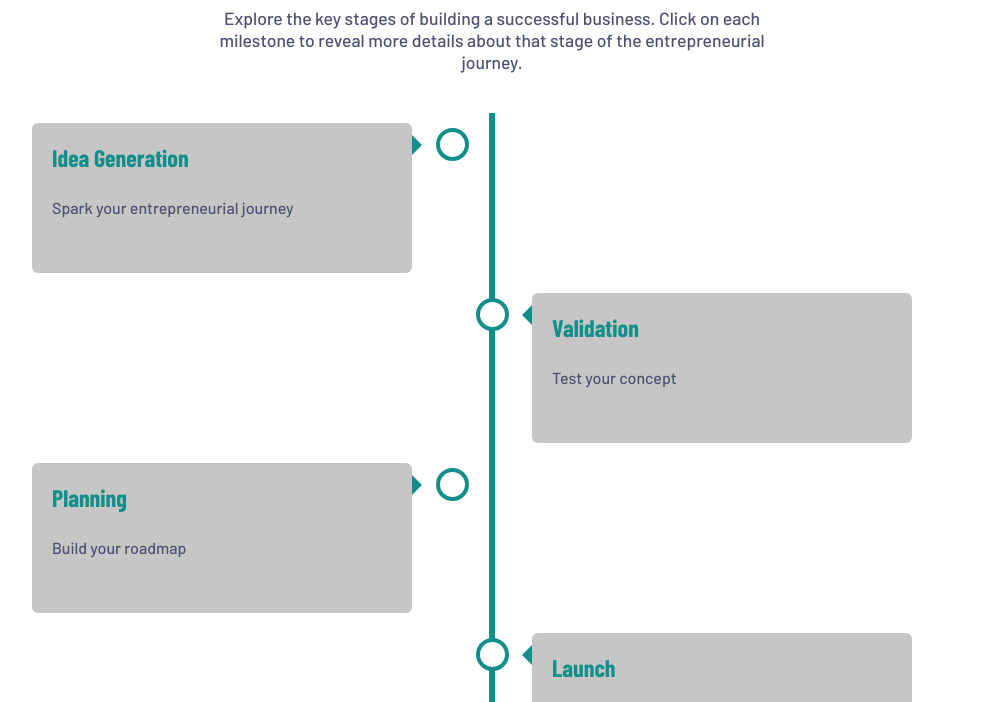
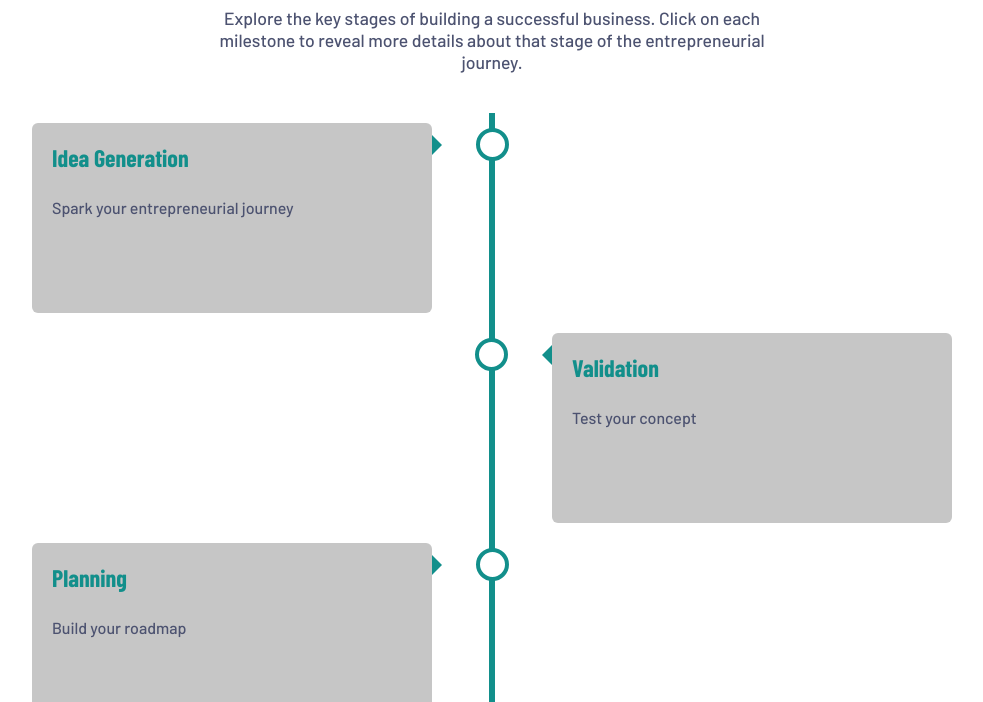
Before and after one commit to juli-eq/EiQ-1.1-Entrepreneurial-Journey-Timeline, a plain HTML site: page index.html in a window 1280 px wide. Shown: the part 98-800 px from the top of the page, without its empty margins (148-1131 px from the left). Drawn offline with nearby package versions, Linux system fonts and the light colour scheme.

Commit message:
content alignment update

```diff
--- a/index.html
+++ b/index.html
@@ -52,7 +52,7 @@
             padding: 10px 40px;
             position: relative;
             background-color: inherit;
-            width: calc(50% - 40px);
+            width: 50%;
             box-sizing: border-box;
         }
         .container::after {
@@ -60,7 +60,6 @@
             position: absolute;
             width: 25px;
             height: 25px;
-            right: -17px;
             background-color: #FFFFFF;
             border: 4px solid #128F8B;
             top: 15px;
@@ -69,9 +68,17 @@
         }
         .left {
             left: 0;
+            padding-right: 60px;
         }
         .right {
             left: 50%;
+            padding-left: 60px;
+        }
+        .left::after {
+            right: -17px;
+        }
+        .right::after {
+            left: -17px;
         }
         .left::before {
             content: " ";
@@ -80,7 +87,7 @@
             top: 22px;
             width: 0;
             z-index: 1;
-            right: 30px;
+            right: 50px;
             border: medium solid #128F8B;
             border-width: 10px 0 10px 10px;
             border-color: transparent transparent transparent #128F8B;
@@ -92,21 +99,16 @@
             top: 22px;
             width: 0;
             z-index: 1;
-            left: 30px;
+            left: 50px;
             border: medium solid #128F8B;
             border-width: 10px 10px 10px 0;
             border-color: transparent #128F8B transparent transparent;
-        }
-        .right::after {
-            left: -16px;
         }
         .content {
             padding: 20px;
             background-color: #C6C6C6;
             position: relative;
             border-radius: 6px;
-            width: 100%;
-            box-sizing: border-box;
             min-height: 150px;
             display: flex;
             flex-direction: column;
@@ -137,7 +139,6 @@
             transition: all 0.3s ease;
         }
 
-        /* Mobile Responsive Styles */
         @media screen and (max-width: 600px) {
             .timeline::after {
                 left: 31px;
```
